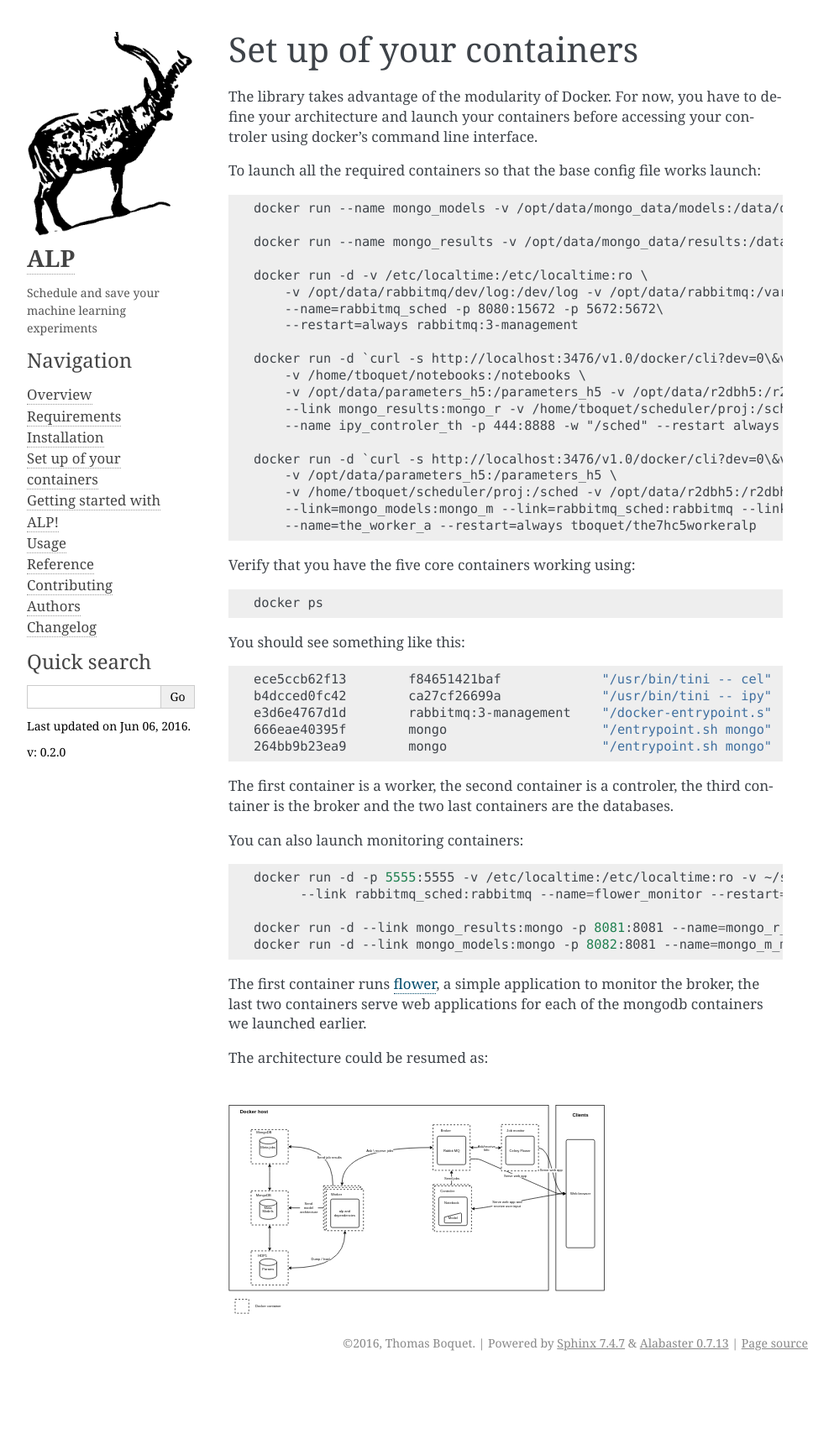
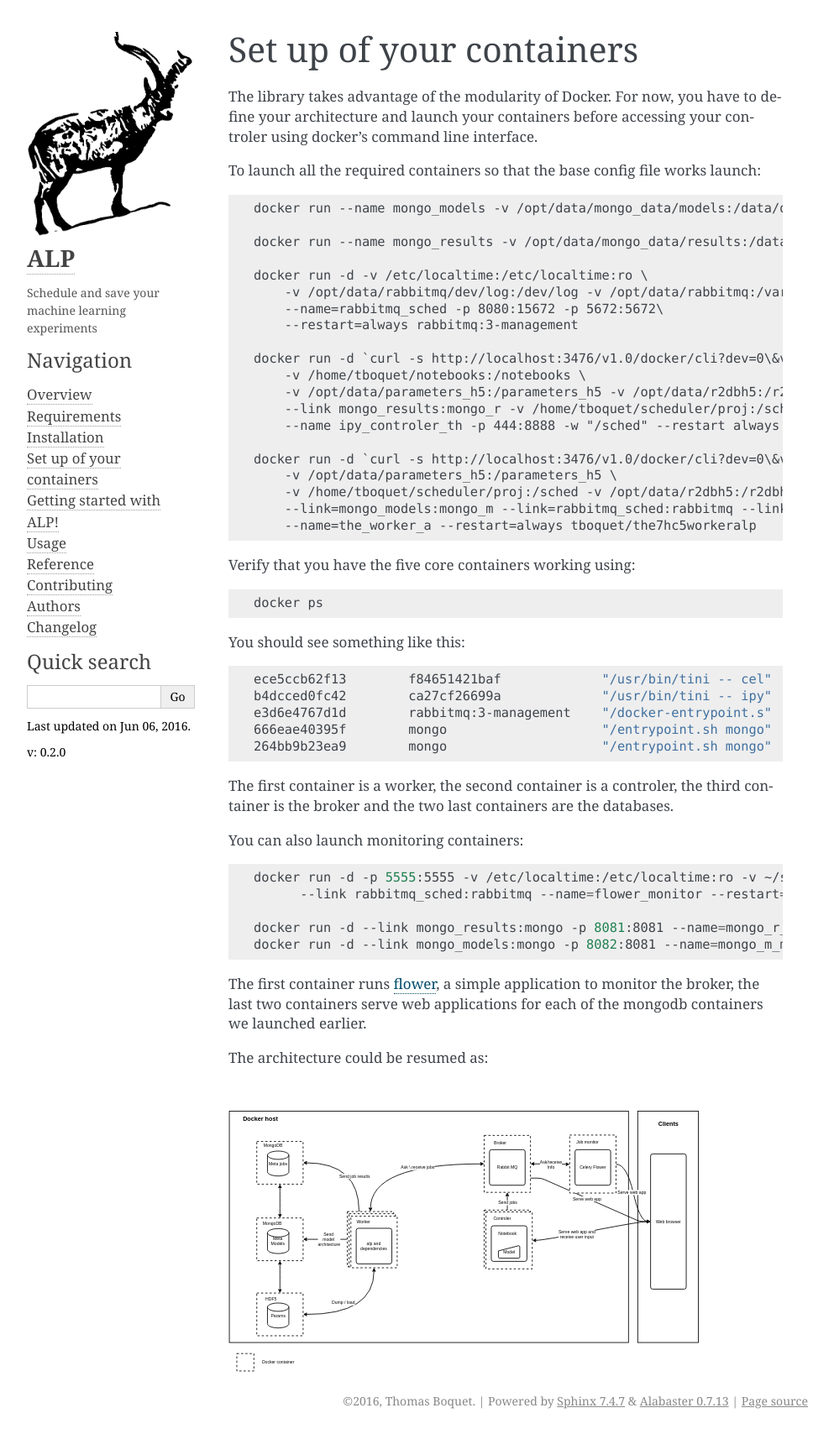
Before and after one commit to tboquet/python-alp, a Sphinx documentation site: the page built from docs/dockersetup.rst, in a window 1280 px wide. Shown: the whole page at 84% size, without its empty margins (148-1141 px from the left). Built offline with Sphinx 7.4.7, drawn with Linux system fonts in a browser that asks for light colours; before the commit the page ends 1639 px from its top, so only the background shows below that.

Commit message:
* higher resolution

```diff
--- a/docs/dockersetup.rst
+++ b/docs/dockersetup.rst
@@ -61,7 +61,7 @@ The first container runs flower_, a simple application to monitor the broker, th
 The architecture could be resumed as:
 
 .. image:: _static/architecture.svg
-            :width: 480
+            :width: 600
 
 
 .. _flower: http://flower.readthedocs.io/en/latest/
```
